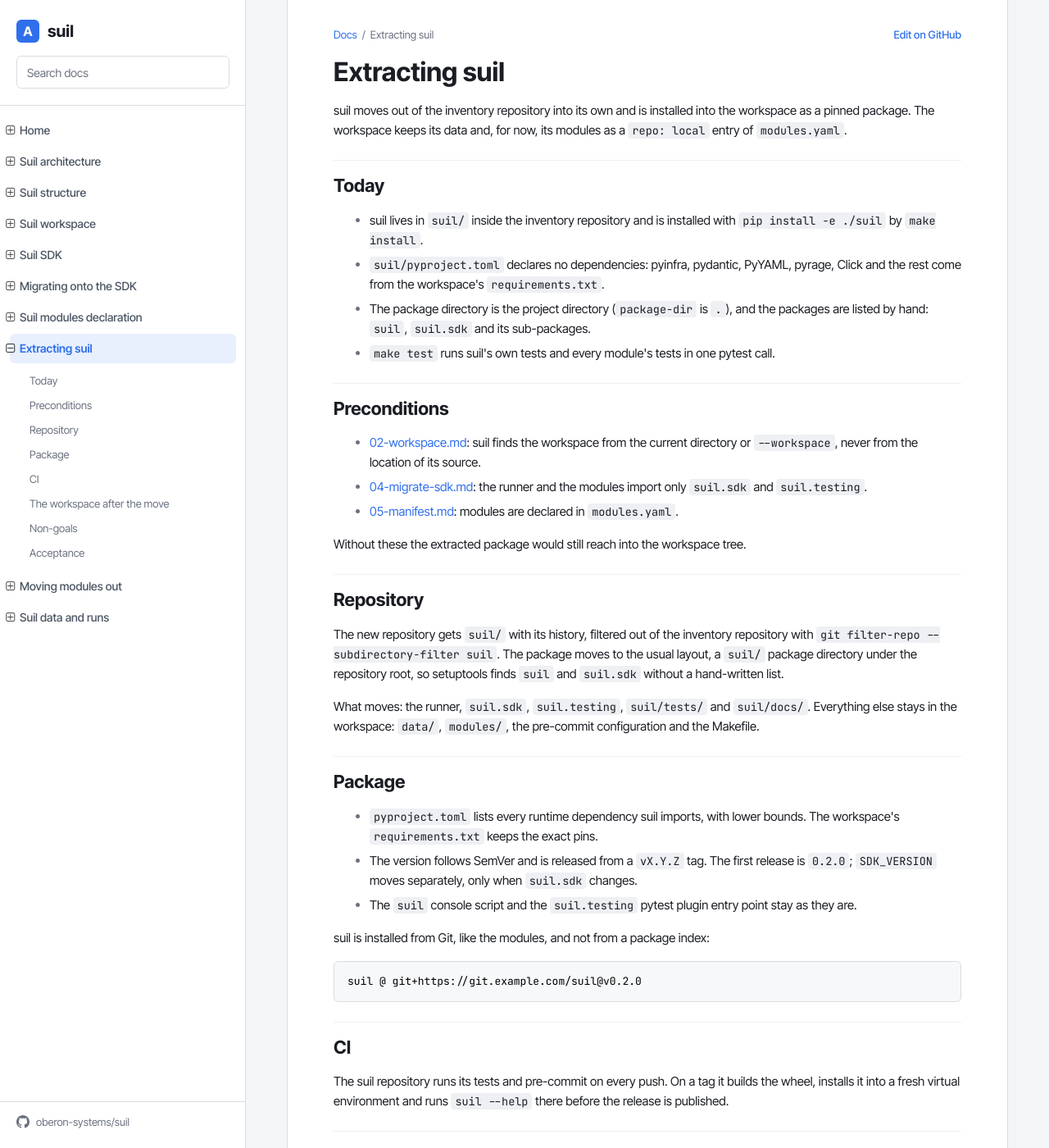
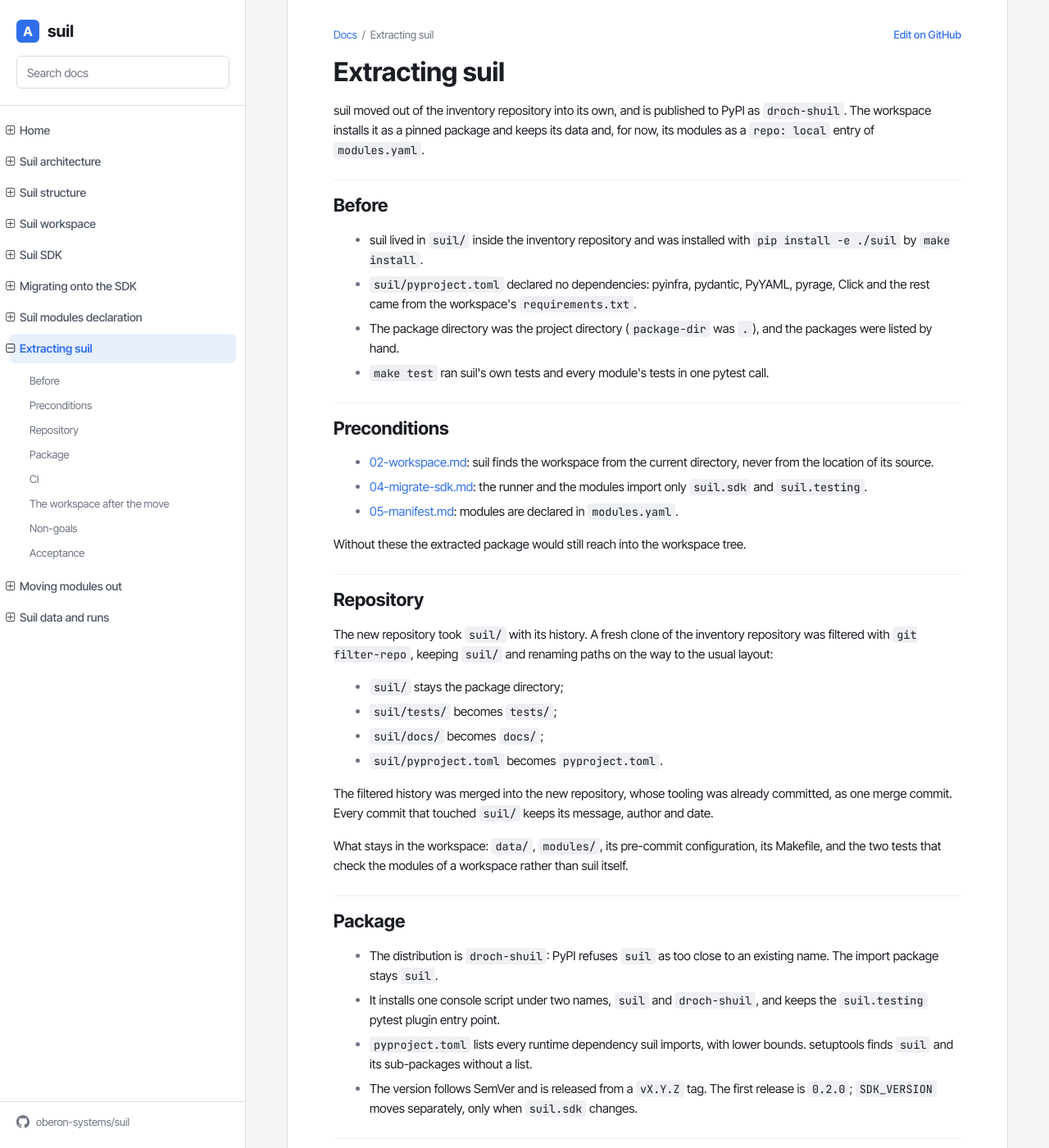
Before and after one commit to oberon-systems/droch-shuil, an MkDocs documentation site: the page built from docs/06-extract-suil.md, in a window 1280 px wide and 1400 px high. Shown: the whole window at 82% size. Built offline with MkDocs 1.6.1, drawn with Linux system fonts in a browser that asks for light colours; some of the changed text lies outside the part shown.

Commit message:
[build][suil]: publish as droch-shuil, with suil and droch-shuil commands

````diff
--- a/docs/06-extract-suil.md
+++ b/docs/06-extract-suil.md
@@ -1,24 +1,25 @@
 # Extracting suil
 
-suil moves out of the inventory repository into its own and is installed
-into the workspace as a pinned package. The workspace keeps its data and, for
-now, its modules as a `repo: local` entry of `modules.yaml`.
+suil moved out of the inventory repository into its own, and is published to
+PyPI as `droch-shuil`. The workspace installs it as a pinned package and keeps
+its data and, for now, its modules as a `repo: local` entry of
+`modules.yaml`.
 
-## Today
+## Before
 
-- suil lives in `suil/` inside the inventory repository and is installed with
-  `pip install -e ./suil` by `make install`.
-- `suil/pyproject.toml` declares no dependencies: pyinfra, pydantic, PyYAML,
-  pyrage, Click and the rest come from the workspace's `requirements.txt`.
-- The package directory is the project directory (`package-dir` is `.`), and
-  the packages are listed by hand: `suil`, `suil.sdk` and its sub-packages.
-- `make test` runs suil's own tests and every module's tests in one pytest
+- suil lived in `suil/` inside the inventory repository and was installed
+  with `pip install -e ./suil` by `make install`.
+- `suil/pyproject.toml` declared no dependencies: pyinfra, pydantic, PyYAML,
+  pyrage, Click and the rest came from the workspace's `requirements.txt`.
+- The package directory was the project directory (`package-dir` was `.`),
+  and the packages were listed by hand.
+- `make test` ran suil's own tests and every module's tests in one pytest
   call.
 
 ## Preconditions
 
 - [02-workspace.md](02-workspace.md): suil finds the workspace from the
-  current directory or `--workspace`, never from the location of its source.
+  current directory, never from the location of its source.
 - [04-migrate-sdk.md](04-migrate-sdk.md): the runner and the modules import
   only `suil.sdk` and `suil.testing`.
 - [05-manifest.md](05-manifest.md): modules are declared in `modules.yaml`.
@@ -28,41 +29,50 @@ tree.
 
 ## Repository
 
-The new repository gets `suil/` with its history, filtered out of the
-inventory repository with `git filter-repo --subdirectory-filter suil`. The
-package moves to the usual layout, a `suil/` package directory under the
-repository root, so setuptools finds `suil` and `suil.sdk`
-without a hand-written list.
+The new repository took `suil/` with its history. A fresh clone of the
+inventory repository was filtered with `git filter-repo`, keeping `suil/` and
+renaming paths on the way to the usual layout:
 
-What moves: the runner, `suil.sdk`, `suil.testing`, `suil/tests/` and
-`suil/docs/`. Everything else stays in the workspace: `data/`, `modules/`,
-the pre-commit configuration and the Makefile.
+- `suil/` stays the package directory;
+- `suil/tests/` becomes `tests/`;
+- `suil/docs/` becomes `docs/`;
+- `suil/pyproject.toml` becomes `pyproject.toml`.
+
+The filtered history was merged into the new repository, whose tooling was
+already committed, as one merge commit. Every commit that touched `suil/`
+keeps its message, author and date.
+
+What stays in the workspace: `data/`, `modules/`, its pre-commit
+configuration, its Makefile, and the two tests that check the modules of a
+workspace rather than suil itself.
 
 ## Package
 
+- The distribution is `droch-shuil`: PyPI refuses `suil` as too close to an
+  existing name. The import package stays `suil`.
+- It installs one console script under two names, `suil` and `droch-shuil`,
+  and keeps the `suil.testing` pytest plugin entry point.
 - `pyproject.toml` lists every runtime dependency suil imports, with lower
-  bounds. The workspace's `requirements.txt` keeps the exact pins.
+  bounds. setuptools finds `suil` and its sub-packages without a list.
 - The version follows SemVer and is released from a `vX.Y.Z` tag. The
   first release is `0.2.0`; `SDK_VERSION` moves separately, only when
   `suil.sdk` changes.
-- The `suil` console script and the `suil.testing` pytest plugin entry point
-  stay as they are.
-
-suil is installed from Git, like the modules, and not from a package index:
-
-```text
-suil @ git+https://git.example.com/suil@v0.2.0
-```
 
 ## CI
 
-The suil repository runs its tests and pre-commit on every push. On a tag it
-builds the wheel, installs it into a fresh virtual environment and runs
-`suil --help` there before the release is published.
+- A `vX.Y.Z` tag runs `.github/workflows/publish.yml`. It checks that the
+  tag matches the version in `pyproject.toml`, builds the sdist and the
+  wheel, installs the wheel into a fresh virtual environment, runs
+  `suil --help` and `droch-shuil --help`, and publishes to PyPI through
+  trusted publishing.
+- A push to `main` that changes `docs/`, `README.md` or `mkdocs.yml`
+  publishes the documentation to GitHub Pages.
+- The tests and the pre-commit hooks run locally, through `make test` and
+  `make lint`.
 
 ## The workspace after the move
 
-- `requirements.txt` pins suil to a tag. `make install` drops
+- `requirements.txt` pins `droch-shuil` to a release. `make install` drops
   `pip install -e ./suil`.
 - `make test` runs `pytest modules -q`; the module tests keep their fixtures
   through the plugin of the installed package.
@@ -72,13 +82,13 @@ builds the wheel, installs it into a fresh virtual environment and runs
 
 ## Non-goals
 
-No module leaves the workspace in this step, and no package index is used.
+No module leaves the workspace in this step.
 
 ## Acceptance
 
-- A fresh virtual environment installs suil from its tag and runs
-  `suil --help`.
+- A fresh virtual environment installs `droch-shuil` from PyPI and runs
+  `suil --help` and `droch-shuil --help`.
 - No import or path in the suil repository refers to the workspace.
-- The workspace's `make install` and `make test` pass with suil from the tag,
-  and a full role `suil apply --dry-run` writes the same `.runs/` catalogue
-  as before the move.
+- The workspace's `make install` and `make test` pass with the released
+  package, and a full role `suil apply --dry-run` writes the same `.runs/`
+  catalogue as before the move.
--- a/pyproject.toml
+++ b/pyproject.toml
@@ -3,7 +3,7 @@ requires = ["setuptools>=77"]
 build-backend = "setuptools.build_meta"
 
 [project]
-name = "suil"
+name = "droch-shuil"
 version = "0.2.0"
 description = "Declarative Linux host configuration on top of pyinfra"
 readme = "README.md"
@@ -30,8 +30,10 @@ dependencies = [
 Documentation = "https://oberon-systems.github.io/suil/"
 Source = "https://github.com/oberon-systems/suil"
 
+# PyPI refuses `suil` as too close to an existing name; the commands keep it.
 [project.scripts]
 suil = "suil.cli:cli"
+droch-shuil = "suil.cli:cli"
 
 # A module's tests get the fixtures without a conftest of their own, wherever
 # they live. Registered at install time, so `pip install -e .` again.
````
Also changed, not shown: README.md (+9 -2 lines), docs/01-structure.md (+2 -2 lines), 1 other file.
